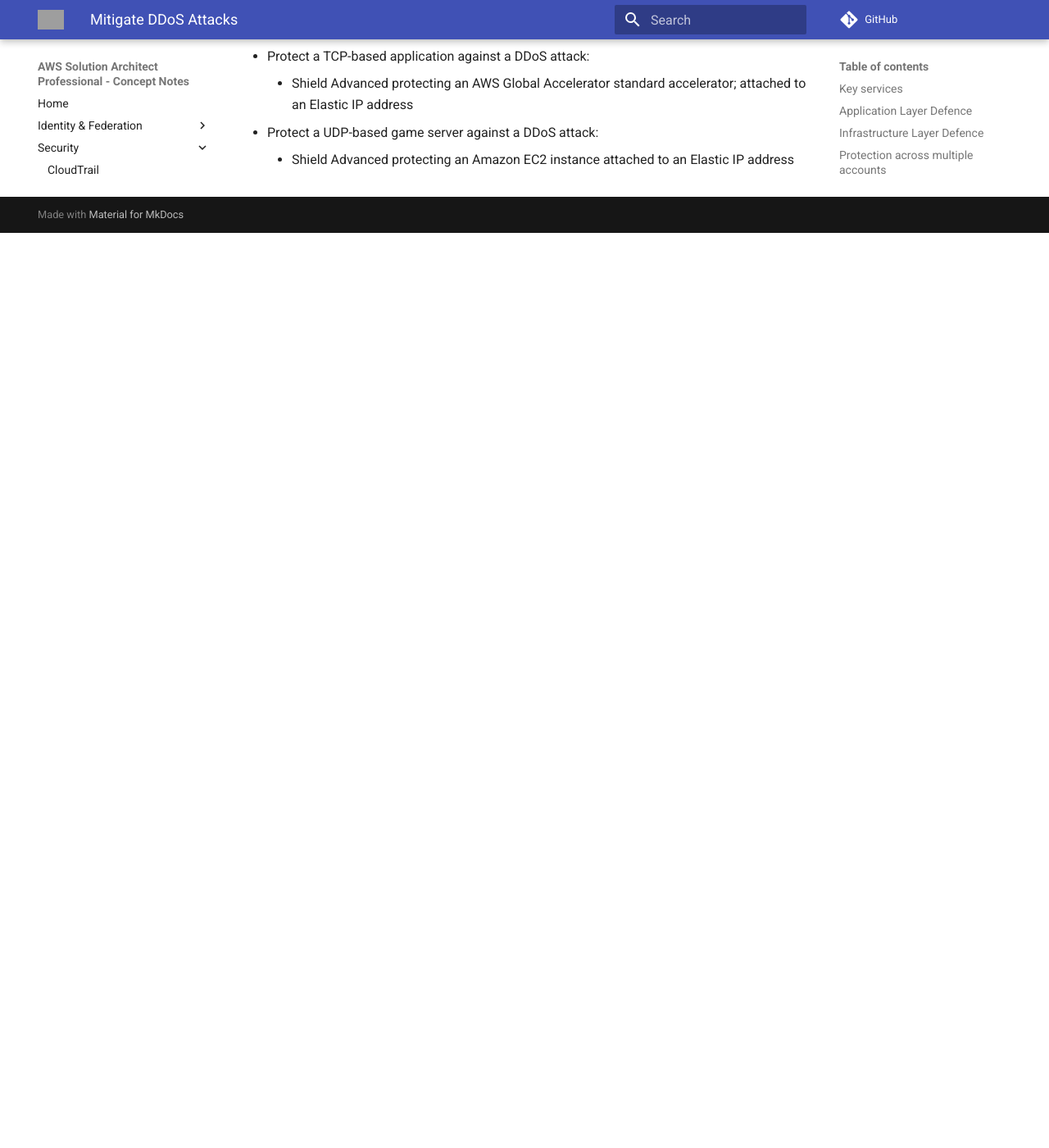
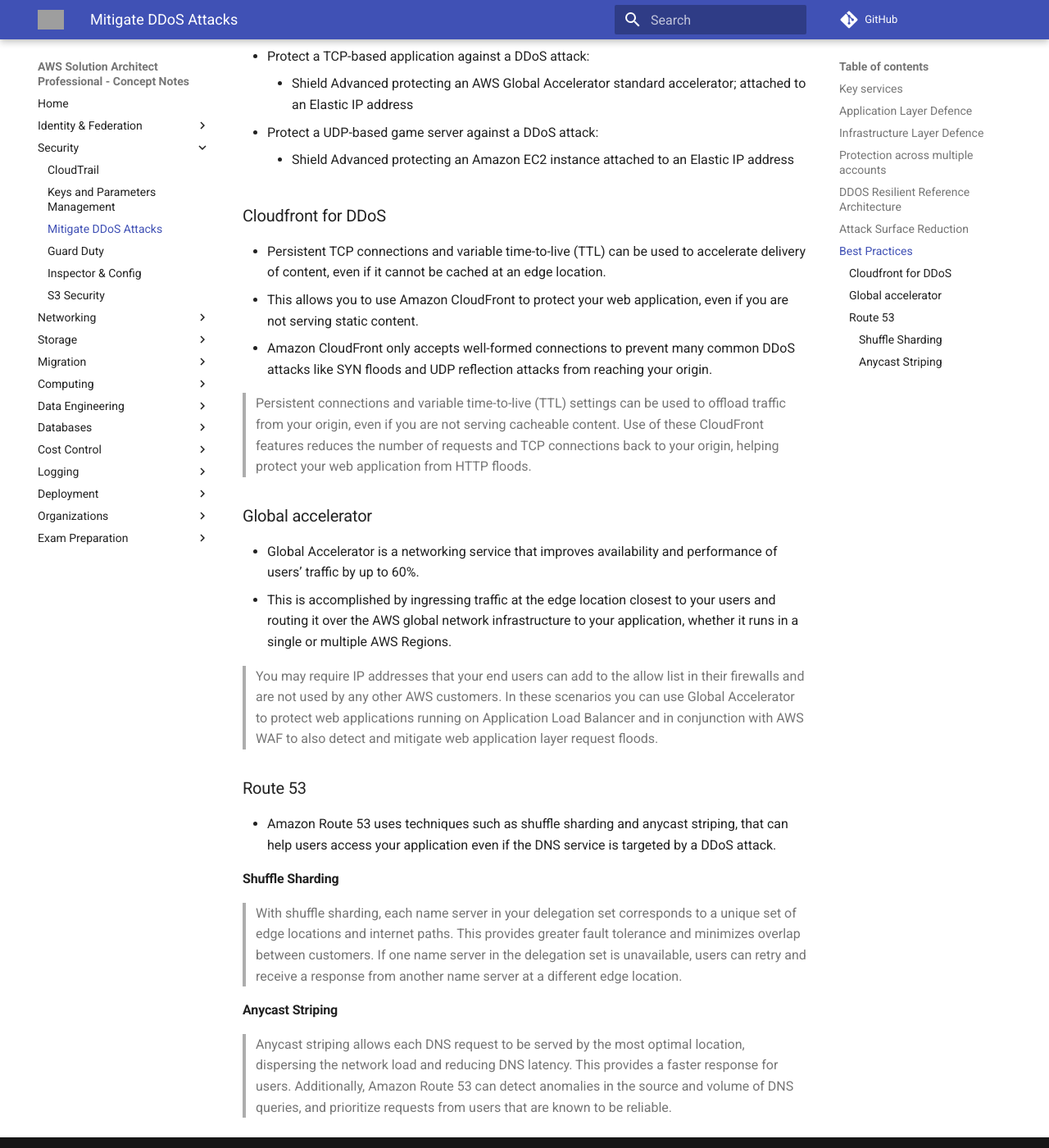
Before and after one commit to jeyabalajis/aws-certified-sa-pro-notes, an MkDocs documentation site: the page built from docs/security/ddos_attacks_mitigation.md, in a window 1280 px wide and 1400 px high, scrolled down 3402 px. Shown: the whole window at 82% size. Built offline with MkDocs 1.6.1 and Material for MkDocs 9.7.7, drawn with Linux system fonts in a browser that asks for light colours; comment, search, counter and statistics services are not loaded; before the commit the page ends 3686 px from its top, so only the background shows below that; grey boxes are pictures that could not be loaded.

Commit message:
Update ddos_attacks_mitigation.md

```diff
--- a/docs/security/ddos_attacks_mitigation.md
+++ b/docs/security/ddos_attacks_mitigation.md
@@ -71,3 +71,31 @@
     - Shield Advanced protecting an AWS Global Accelerator standard accelerator; attached to an Elastic IP address
 - Protect a UDP-based game server against a DDoS attack:
     - Shield Advanced protecting an Amazon EC2 instance attached to an Elastic IP address
+
+### Cloudfront for DDoS
+
+- Persistent TCP connections and variable time-to-live (TTL) can be used to accelerate delivery of content, even if it cannot be cached at an edge location.
+- This allows you to use Amazon CloudFront to protect your web application, even if you are not serving static content.
+- Amazon CloudFront only accepts well-formed connections to prevent many common DDoS attacks like SYN floods and UDP reflection attacks from reaching your origin.
+
+> Persistent connections and variable time-to-live (TTL) settings can be used to offload traffic from your origin, even if you are not serving cacheable content.
+> Use of these CloudFront features reduces the number of requests and TCP connections back to your origin, helping protect your web application from HTTP floods.
+
+### Global accelerator
+
+- Global Accelerator is a networking service that improves availability and performance of users’ traffic by up to 60%.
+- This is accomplished by ingressing traffic at the edge location closest to your users and routing it over the AWS global network infrastructure to your application, whether it runs in a single or multiple AWS Regions.
+
+> You may require IP addresses that your end users can add to the allow list in their firewalls and are not used by any other AWS customers. In these scenarios you can use Global Accelerator to protect web applications running on Application Load Balancer and in conjunction with AWS WAF to also detect and mitigate web application layer request floods.
+
+### Route 53
+
+- Amazon Route 53 uses techniques such as shuffle sharding and anycast striping, that can help users access your application even if the DNS service is targeted by a DDoS attack.
+
+#### Shuffle Sharding
+
+> With shuffle sharding, each name server in your delegation set corresponds to a unique set of edge locations and internet paths. This provides greater fault tolerance and minimizes overlap between customers. If one name server in the delegation set is unavailable, users can retry and receive a response from another name server at a different edge location.
+
+#### Anycast Striping
+
+> Anycast striping allows each DNS request to be served by the most optimal location, dispersing the network load and reducing DNS latency. This provides a faster response for users. Additionally, Amazon Route 53 can detect anomalies in the source and volume of DNS queries, and prioritize requests from users that are known to be reliable.
```
